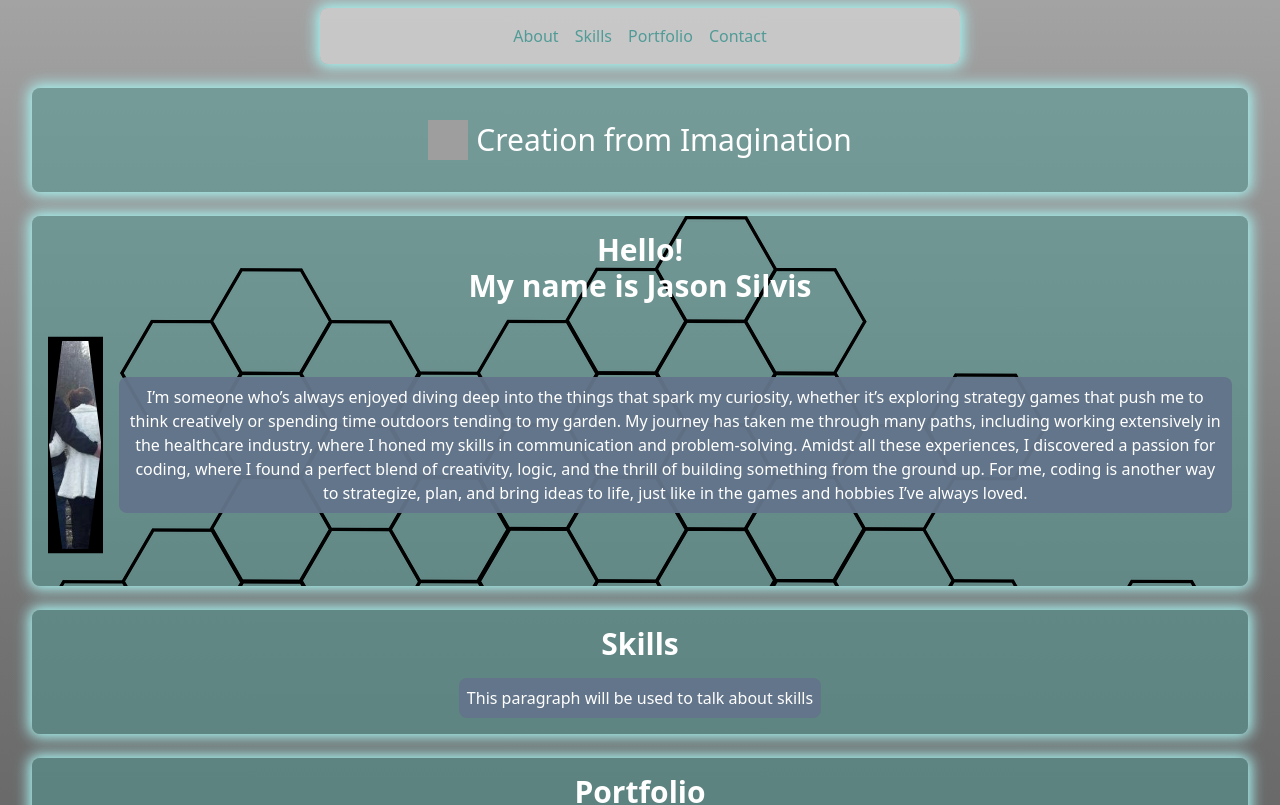
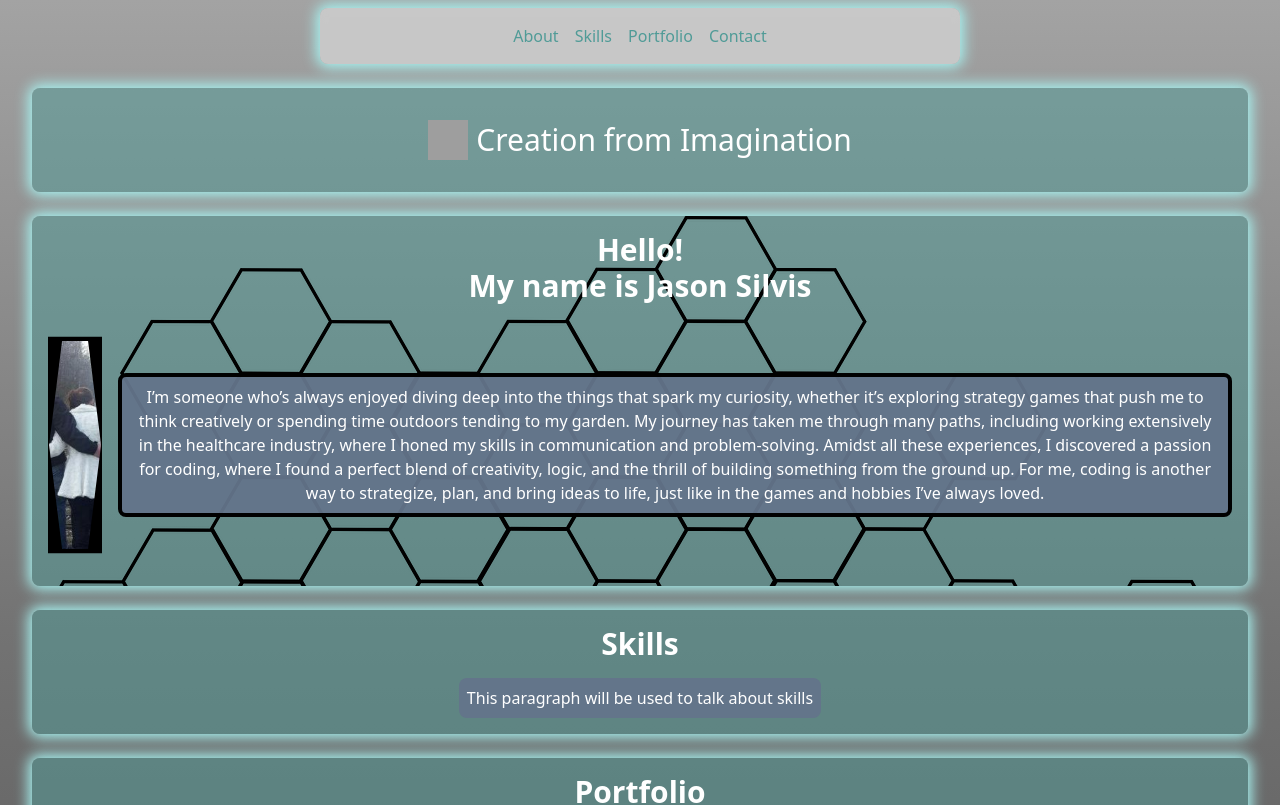
Before and after one commit to JSilvis73/SilvisProfile, a React (Vite) app: page / in a window 1280 px wide. Shown: the top 805 px of the page. Built offline with nearby package versions, Linux system fonts and the light colour scheme; grey boxes are pictures that could not be loaded.

Commit message:
Added a border around the About paragraph. Also added a blur to to the navbar for the backdrop.

```diff
--- a/src/components/About.jsx
+++ b/src/components/About.jsx
@@ -17,7 +17,7 @@
           <img className="hexagon" src={walkingPic} alt="An image of me!" />
         </div>
 
-          <p className="bg-slate-500/95 rounded-lg p-2 ">I’m someone who’s always enjoyed diving deep into the things that spark my curiosity, whether it’s exploring strategy games that push me to think creatively or spending time outdoors tending to my garden. My journey has taken me through many paths, including working extensively in the healthcare industry, where I honed my skills in communication and problem-solving. Amidst all these experiences, I discovered a passion for coding, where I found a perfect blend of creativity, logic, and the thrill of building something from the ground up. For me, coding is another way to strategize, plan, and bring ideas to life, just like in the games and hobbies I’ve always loved.</p>
+          <p className="bg-slate-500/95 rounded-lg p-2 border-4 border-black">I’m someone who’s always enjoyed diving deep into the things that spark my curiosity, whether it’s exploring strategy games that push me to think creatively or spending time outdoors tending to my garden. My journey has taken me through many paths, including working extensively in the healthcare industry, where I honed my skills in communication and problem-solving. Amidst all these experiences, I discovered a passion for coding, where I found a perfect blend of creativity, logic, and the thrill of building something from the ground up. For me, coding is another way to strategize, plan, and bring ideas to life, just like in the games and hobbies I’ve always loved.</p>
         </div>
       </div>
     </div>
--- a/src/components/UI/Navbar.jsx
+++ b/src/components/UI/Navbar.jsx
@@ -3,8 +3,8 @@
 
 const Navbar = () => {
   return (
-    <nav className=" navbar-light fixed top-2 left-1/4  w-1/2 p-4 bg-neutral-300/75 rounded-lg bg-glow ">
-    <div className="container mx-auto flex justify-center  ">
+    <nav className=" backdrop-blur-sm navbar-light fixed top-2 left-1/4  w-1/2 p-4 bg-neutral-300/75 rounded-lg bg-glow ">
+    <div className="container mx-auto flex justify-center ">
       <a href="#about" className="mx-2">About</a>
       <a href="#skills" className="mx-2">Skills</a>
       <a href="#portfolio" className="mx-2">Portfolio</a>
```
